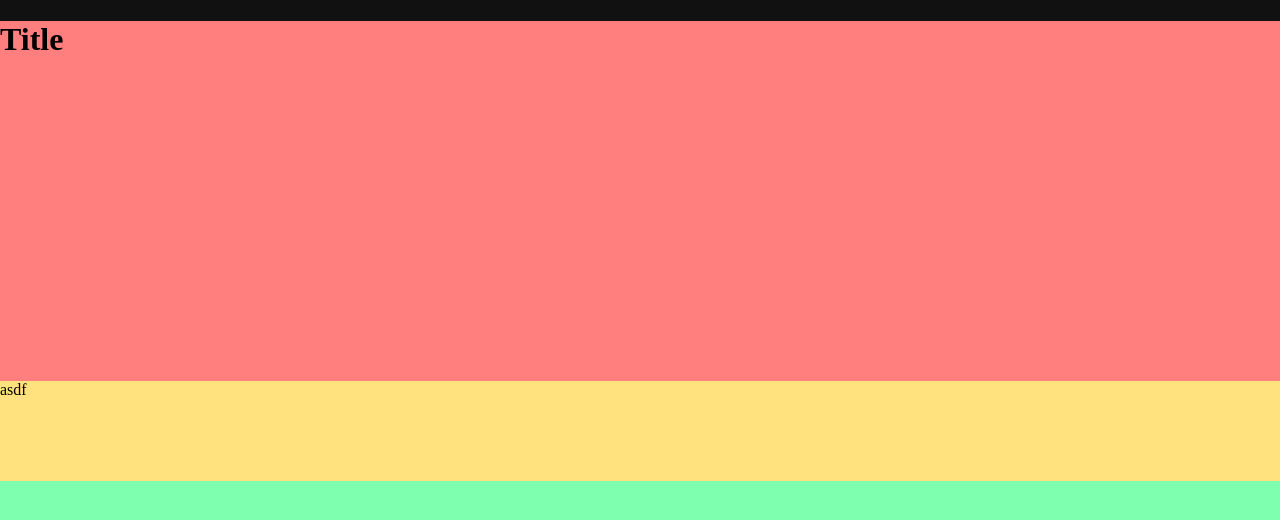
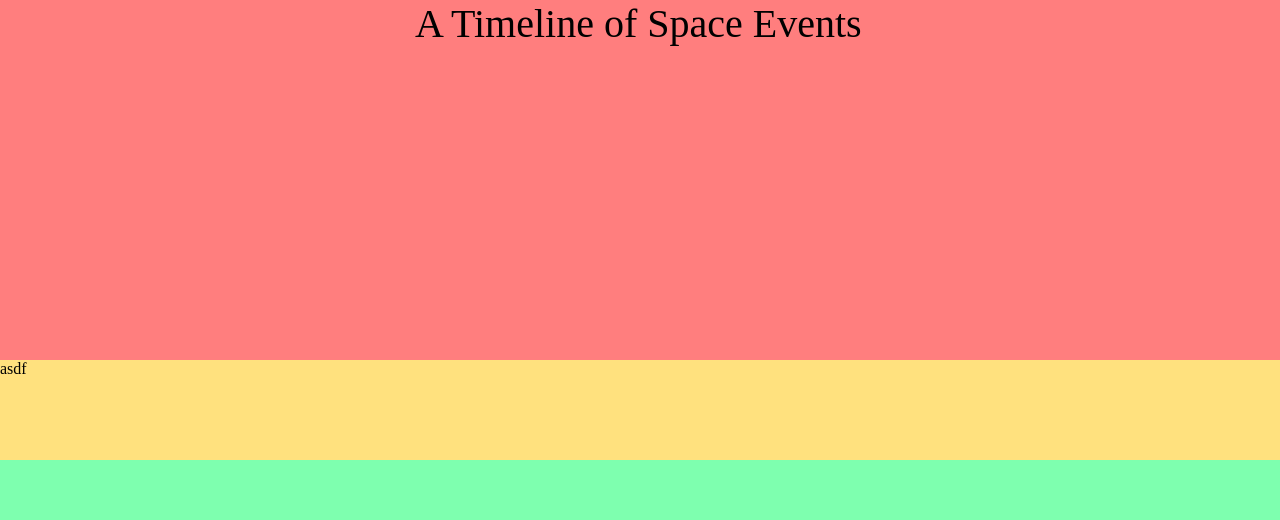
Before and after one commit to justinbyers/ASTR181FINAL, a plain HTML site: page index.html in a window 1280 px wide. Drawn offline with Linux system fonts and the light colour scheme.

Commit message:
minor changes

```diff
--- a/css.css
+++ b/css.css
@@ -12,7 +12,6 @@ html, body{
     height: 100%;
 
 }
-
 #innerWrapper{
     position: fixed;
     padding: 0;
@@ -23,6 +22,7 @@ html, body{
     height: 100%;
 }
 
+/********************************/
 
 #topRow{
     background: #ff7e7e;
@@ -37,13 +37,24 @@ html, body{
     height: 45vh;
 }
 
+/********************************/
+
 #titleBox{
-    height: 20px;
+
+    height: auto;
+    width: 450px;
+
+    margin: 0px auto 0px auto;
+
+
 }
 #timeLine{
     background: #2fefef00;
 }
 
+
+/********************************/
 .title{
-    font: 500px;
+    font-size: 40px;
+
 }
--- a/index.html
+++ b/index.html
@@ -20,7 +20,7 @@
             <div id="topRow">
 
                 <div id="titleBox">
-                    <h1 class="title">Title</h1>
+                    <span class="title">A Timeline of Space Events</span>
                 </div>
 
             </div>
```
